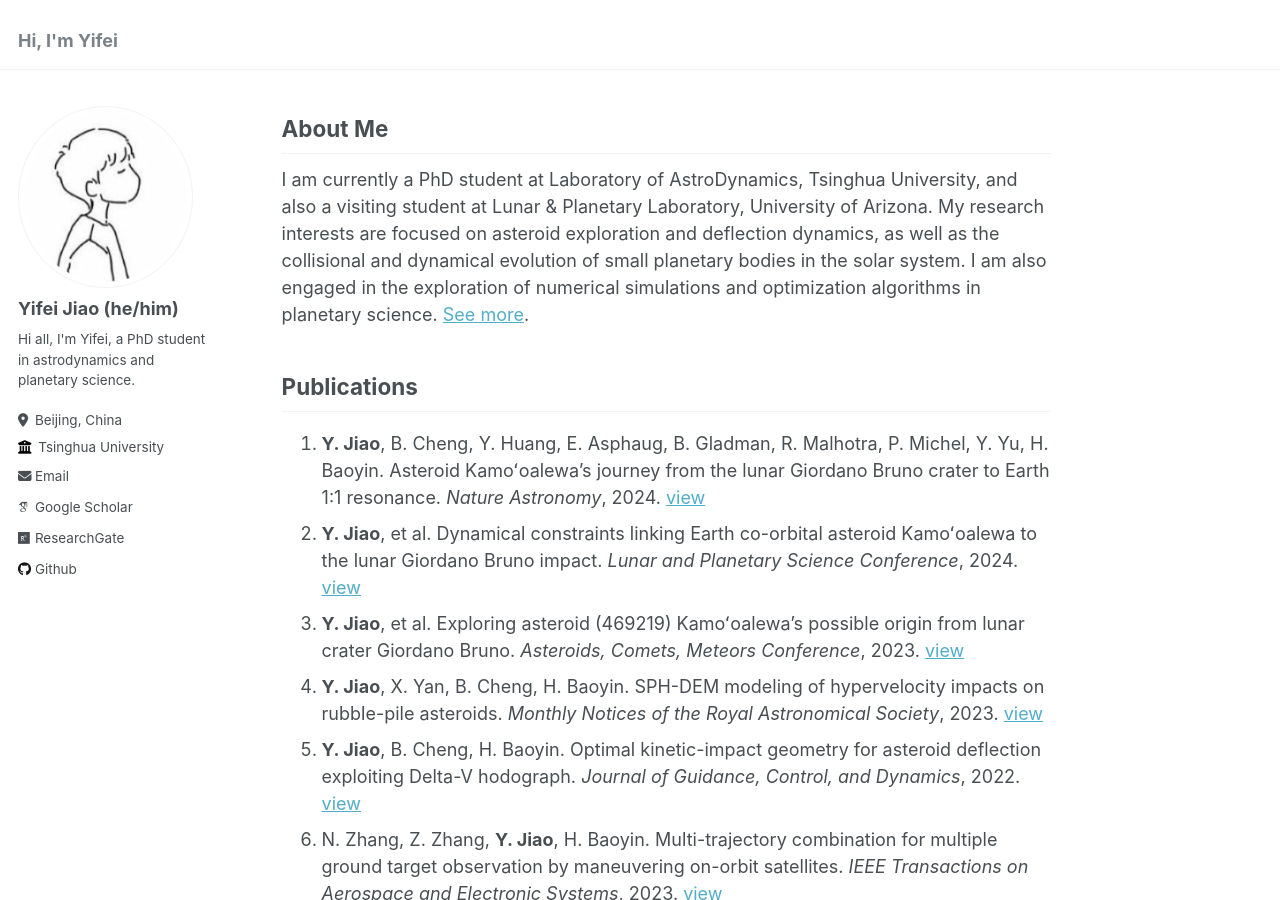
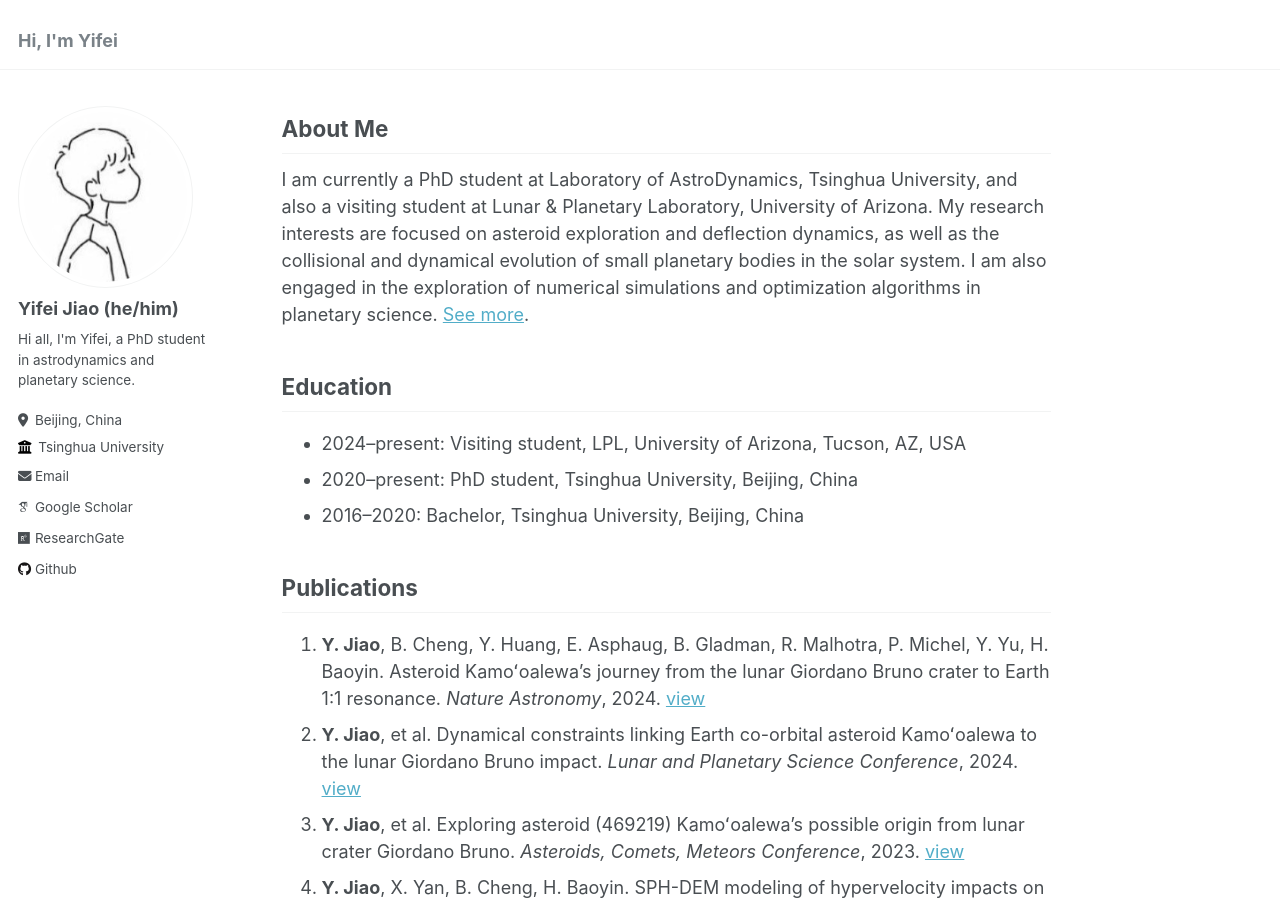
Before and after one commit to jiaoyf-thu/jiaoyf-thu.github.io, a Jekyll site: the page built from _pages/about.md, in a window 1280 px wide and 900 px high. Built offline with Jekyll 4.4.1, drawn with Linux system fonts in a browser that asks for light colours; some web fonts are replaced.

Commit message:
Update about.md

```diff
--- a/_pages/about.md
+++ b/_pages/about.md
@@ -11,6 +11,12 @@ redirect_from:
 
 I am currently a PhD student at Laboratory of AstroDynamics, Tsinghua University, and also a visiting student at Lunar & Planetary Laboratory, University of Arizona. My research interests are focused on asteroid exploration and deflection dynamics, as well as the collisional and dynamical evolution of small planetary bodies in the solar system. I am also engaged in the exploration of numerical simulations and optimization algorithms in planetary science. [See more](jiaoyf-thu.github.io/research/).
 
+## Education
+
++ 2024--present: Visiting student, LPL, University of Arizona, Tucson, AZ, USA
++ 2020--present: PhD student, Tsinghua University, Beijing, China
++ 2016--2020: Bachelor, Tsinghua University, Beijing, China
+
 ## Publications
 1. **Y. Jiao**, B. Cheng, Y. Huang, E. Asphaug, B. Gladman, R. Malhotra, P. Michel, Y. Yu, H. Baoyin. Asteroid Kamoʻoalewa's journey from the lunar Giordano Bruno crater to Earth 1:1 resonance. *Nature Astronomy*, 2024. [view](https://www.nature.com/articles/s41550-024-02258-z)
 2. **Y. Jiao**, et al. Dynamical constraints linking Earth co-orbital asteroid Kamoʻoalewa to the lunar Giordano Bruno impact. *Lunar and Planetary Science Conference*, 2024. [view](https://www.hou.usra.edu/meetings/lpsc2024/pdf/1973.pdf)
```
